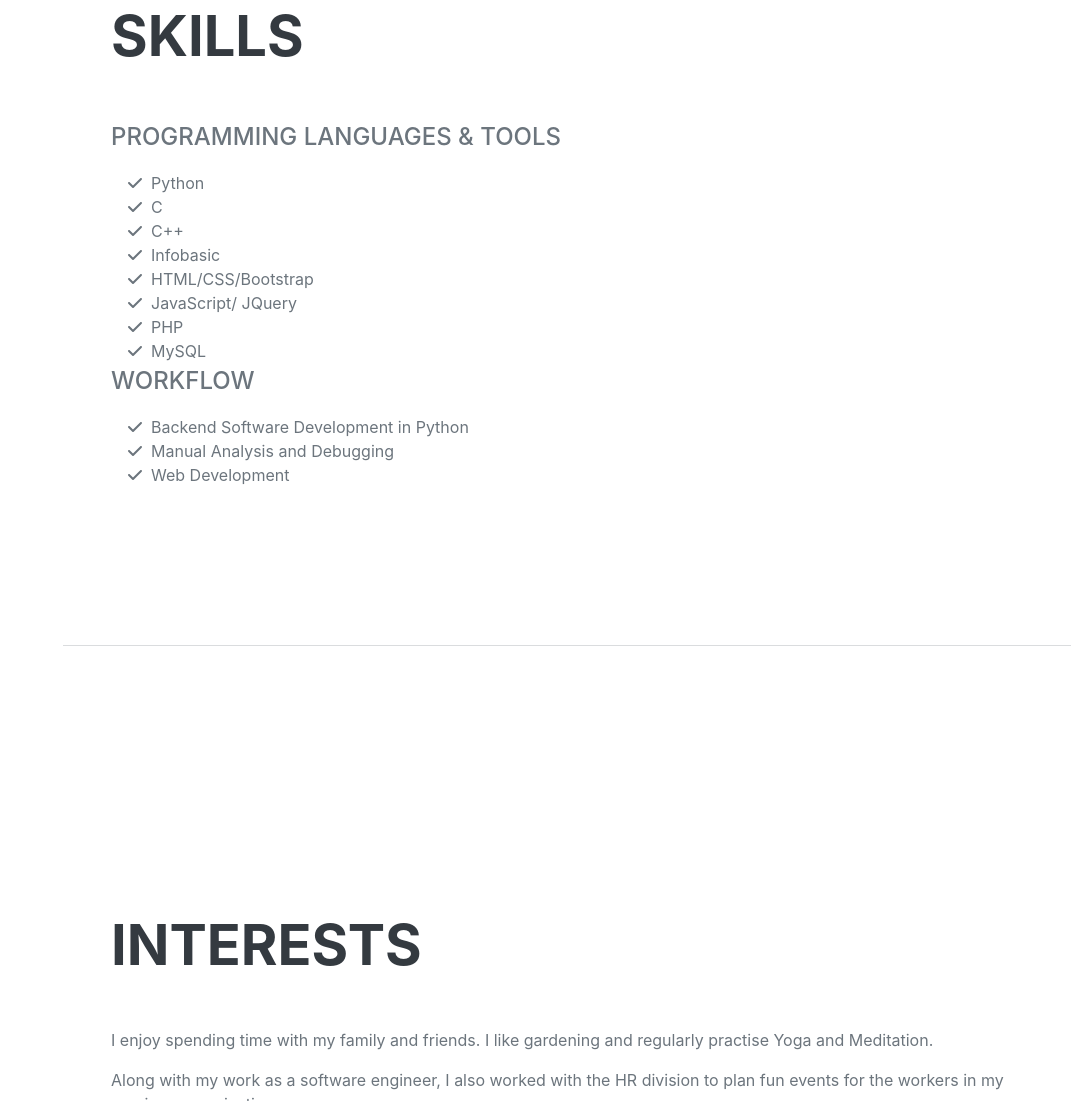
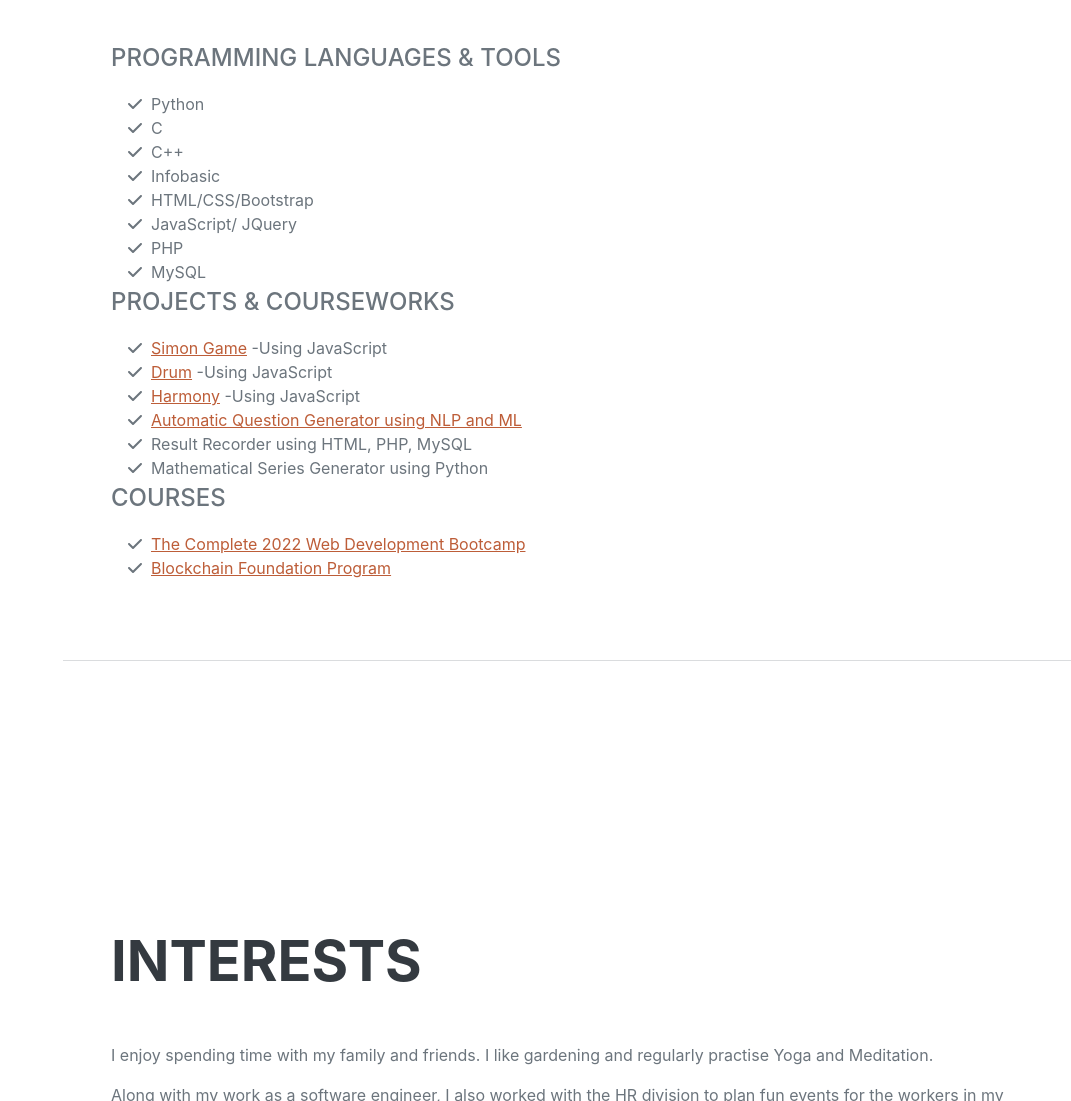
Before and after one commit to drishyakj/drishyakj.github.io, a plain HTML site: page index.html in a window 1280 px wide. Shown: the part 2558-3659 px from the top of the page, without its empty margins (209-1280 px from the left). Drawn offline with nearby package versions, Linux system fonts and the light colour scheme; a web font is replaced by a local one.

Commit message:
Added links to projects and certificates

```diff
--- a/index.html
+++ b/index.html
@@ -19,7 +19,7 @@
         <!-- Navigation-->
         <nav class="navbar navbar-expand-lg navbar-dark bg-primary fixed-top" id="sideNav">
             <a class="navbar-brand js-scroll-trigger" href="#page-top">
-                <span class="d-block d-lg-none">Drishya K J</span>
+                <span class="d-block d-lg-none">Clarence Taylor</span>
                 <span class="d-none d-lg-block"><img class="img-fluid img-profile rounded-circle mx-auto mb-2" src="assets/img/profile.png" alt="My Photo was Here" /></span>
             </a>
             <button class="navbar-toggler" type="button" data-bs-toggle="collapse" data-bs-target="#navbarResponsive" aria-controls="navbarResponsive" aria-expanded="false" aria-label="Toggle navigation"><span class="navbar-toggler-icon"></span></button>
@@ -30,7 +30,7 @@
                     <li class="nav-item"><a class="nav-link js-scroll-trigger" href="#education">Education</a></li>
                     <li class="nav-item"><a class="nav-link js-scroll-trigger" href="#skills">Skills</a></li>
                     <li class="nav-item"><a class="nav-link js-scroll-trigger" href="#interests">Interests</a></li>
-                    <li class="nav-item"><a class="nav-link js-scroll-trigger" href="#awards">My Story</a></li>
+                    <li class="nav-item"><a class="nav-link js-scroll-trigger" href="#story">My Story</a></li>
                 </ul>
             </div>
         </nav>
@@ -65,7 +65,7 @@
                         <div class="flex-grow-1">
                             <h3 class="mb-0">Software Engineer</h3>
                             <div class="subheading mb-3">Temenos India Pvt Ltd, Chennai</div>
-                            <p>Analyse, debug and develop the backend private wealth section of the banking product T24</p>
+                            <p>Analyse, debug and develop the backend private wealth component of the banking software product T24. Create testcases for the bug fixes to ensure compatibility with the future updates. Document the development process using requirement analysis and technical documents.</p>
                         </div>
                         <div class="flex-shrink-0"><span class="text-primary">October 2020 - December 2021</span></div>
                     </div>
@@ -162,20 +162,56 @@
                         <li class="list-inline-item"><i class="fab fa-grunt"></i></li>
                         <li class="list-inline-item"><i class="fab fa-npm"></i></li> -->
                     <!-- </ul> -->
-                    <div class="subheading mb-3">Workflow</div>
+                    <div class="subheading mb-3">Projects & Courseworks </div>
                     <ul class="fa-ul mb-0">
                         <li>
                             <span class="fa-li"><i class="fas fa-check"></i></span>
-                            Backend Software Development in Python
+                            <a href="https://drishyakj.github.io/SimonGame">Simon Game</a> -Using JavaScript
                         </li>
                         <li>
                             <span class="fa-li"><i class="fas fa-check"></i></span>
-                            Manual Analysis and Debugging
+                          <a href="https://drishyakj.github.io/Drum">Drum</a> -Using JavaScript
+
                         </li>
                         <li>
                             <span class="fa-li"><i class="fas fa-check"></i></span>
+                          <a href="https://drishyakj.github.io/Harmony">Harmony</a> -Using JavaScript
+
+                        </li>
+                        <li>
+                            <span class="fa-li"><i class="fas fa-check"></i></span>
+                          <a href="https://youtu.be/1XtePoC_Fh0">Automatic Question Generator using NLP and ML</a>
+
+                        </li>
+                        <li>
+                            <span class="fa-li"><i class="fas fa-check"></i></span>
+                          Result Recorder using HTML, PHP, MySQL
+
+                        </li>
+                        <li>
+                            <span class="fa-li"><i class="fas fa-check"></i></span>
+                            <!-- <a href="">Mathematical Series Generator using Python</a> -->
+                            Mathematical Series Generator using Python
+                        </li>
+                        <!-- <li>
+                            <span class="fa-li"><i class="fas fa-check"></i></span>
+                            Agile Development & Scrum
+                        </li> -->
+                    </ul>
+                    <div class="subheading mb-3">Courses</div>
+                    <ul class="fa-ul mb-0">
+                        <li>
+                            <span class="fa-li"><i class="fas fa-check"></i></span>
+                            <a href="assets/img/c1.jpg">The Complete 2022 Web Development Bootcamp</a>
+                        </li>
+                        <li>
+                            <span class="fa-li"><i class="fas fa-check"></i></span>
+                            <a href="https://learn.kba.ai/certificates/8dd4dd6b4aaa20867cf521f7c09c93d3/">Blockchain Foundation Program</a>
+                        </li>
+                        <!-- <li>
+                            <span class="fa-li"><i class="fas fa-check"></i></span>
                             Web Development
-                        </li>
+                        </li> -->
                         <!-- <li>
                             <span class="fa-li"><i class="fas fa-check"></i></span>
                             Agile Development & Scrum
@@ -194,12 +230,12 @@
                 </div>
             </section>
             <hr class="m-0" />
-            <!-- Awards-->
-            <section class="resume-section" id="awards">
+            <!-- story-->
+            <section class="resume-section" id="story">
                 <div class="resume-section-content">
                     <h2 class="mb-5">My Story</h2>
-                    <p>I was hired by a banking software product firm through campus placements in 2020 after earning a BTech Honours in Computer Science and Engineering with a CGPA of 9.02 and a salary of 6.1LPA. Along with my work as a software engineer, I also worked with the HR division to plan fun events for the workers.</p>
-                    <p>I had to leave the company in January 2022 after working there for a year owing to certain personal and health concerns.</p>
+                    <p>I was hired by a banking software product firm through campus placements in 2020, October after earning a BTech Honours in Computer Science and Engineering with a CGPA of 9.02 and a salary of 6.1LPA. Along with my work as a software engineer, I also worked with the HR division to plan fun events for the workers.</p>
+                    <p>I had to leave the company in December 2021 after working there for a year owing to certain personal and health concerns.</p>
                     <p class="mb-0">I upgraded my skills in Web Development, Python, and Blockchain during the break using online classes. Now that I am in better physical and mental health than I have ever been I am looking for a role in backend software development, preferably Python.</p>
                 </div>
             </section>
```
